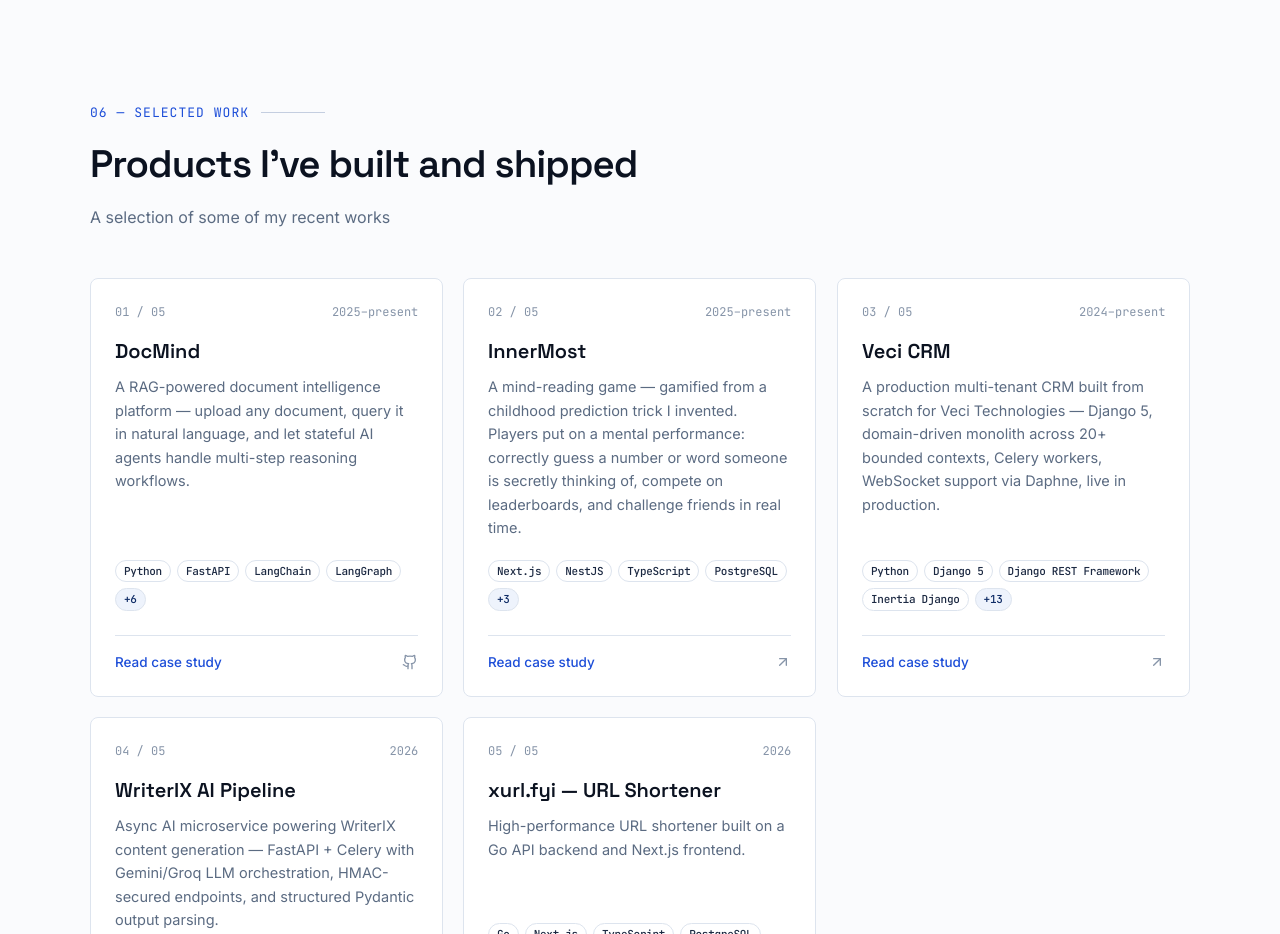
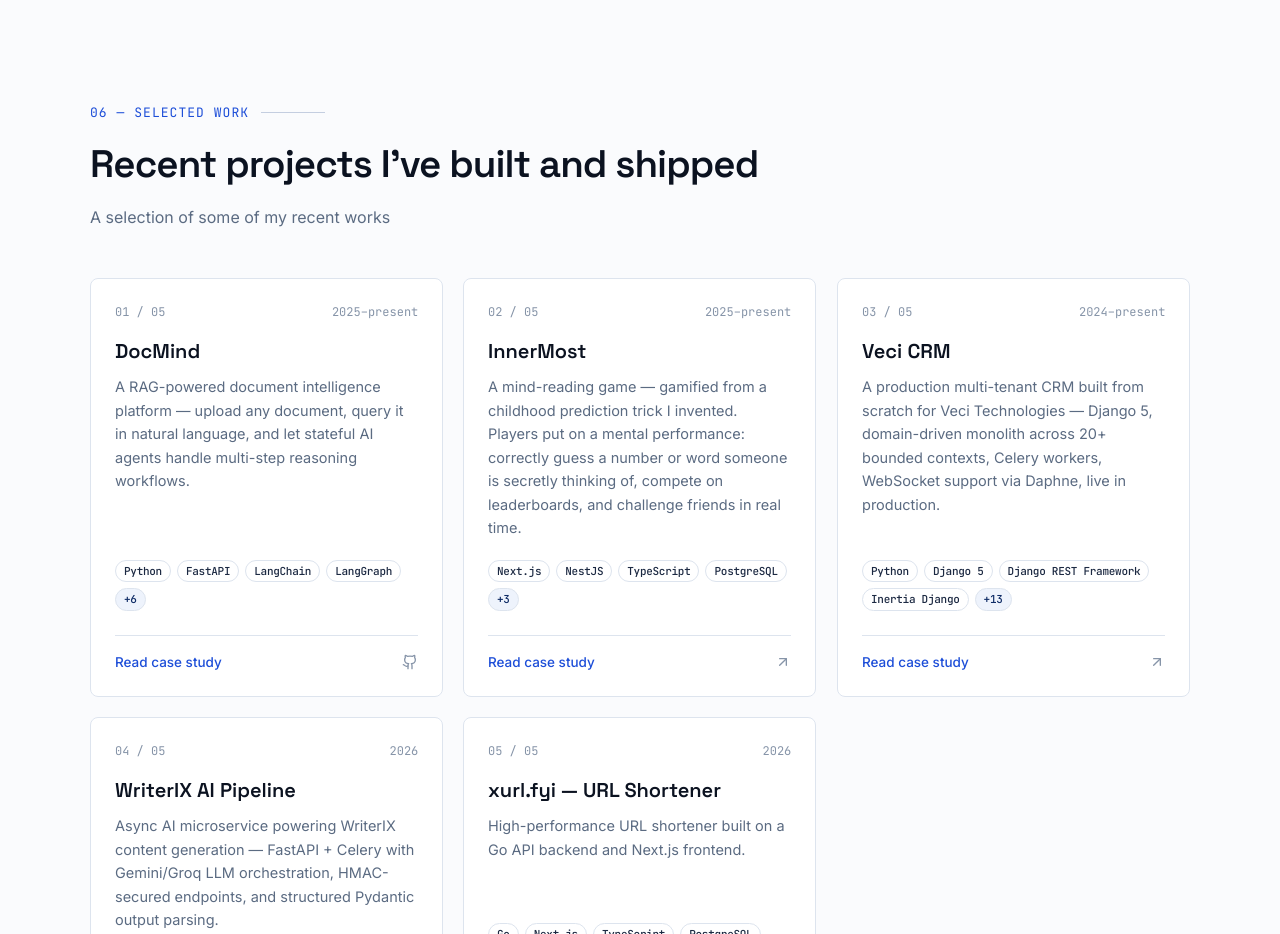
Before and after one commit to codedsultan/portfolio, a Next.js app: page / in a window 1280 px wide. Shown: the part 4740-5674 px from the top of the page. Built offline with nearby package versions, Linux system fonts and the light colour scheme.

Commit message:
content: update projects section heading

```diff
--- a/components/sections/Projects.tsx
+++ b/components/sections/Projects.tsx
@@ -16,7 +16,7 @@
         <Reveal>
           <SectionHeading
             eyebrow="06 — Selected Work"
-            title="Products I've built and shipped"
+            title="Recent projects I've built and shipped"
             description="A selection of some of my recent works"
           />
         </Reveal>
```
